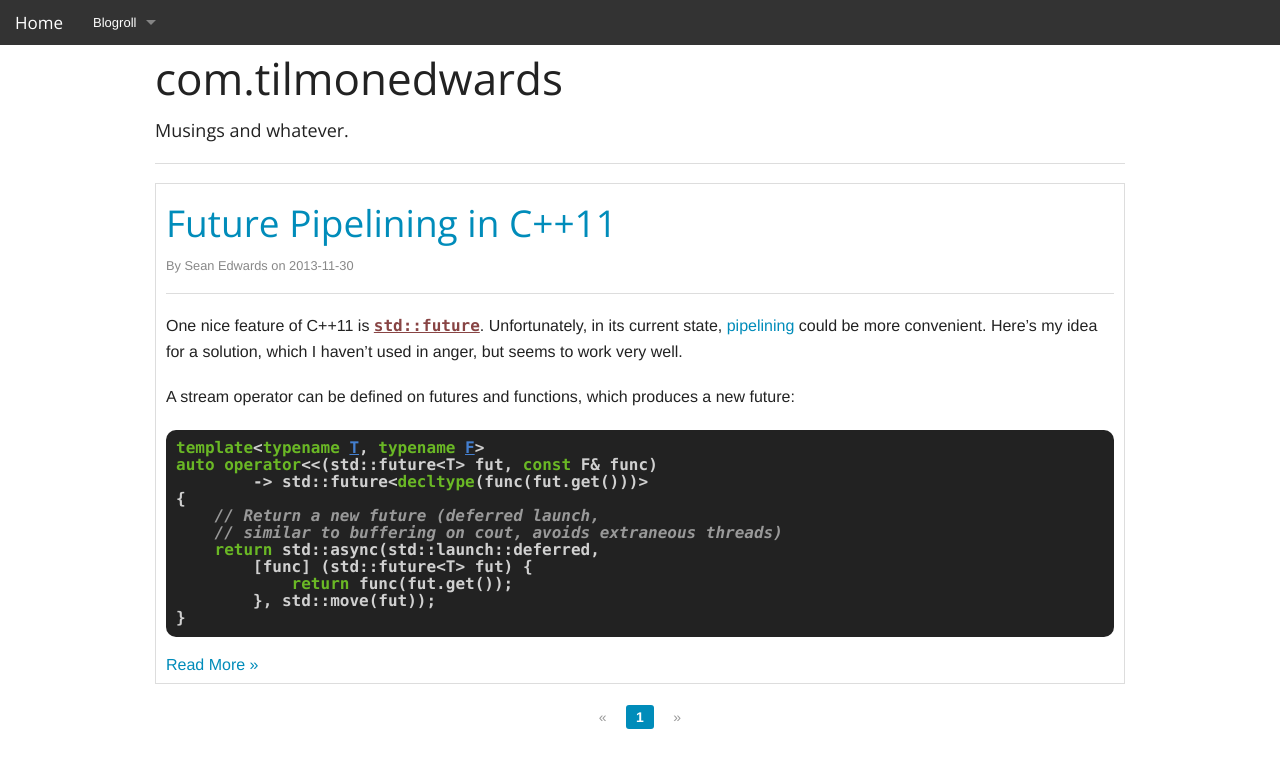
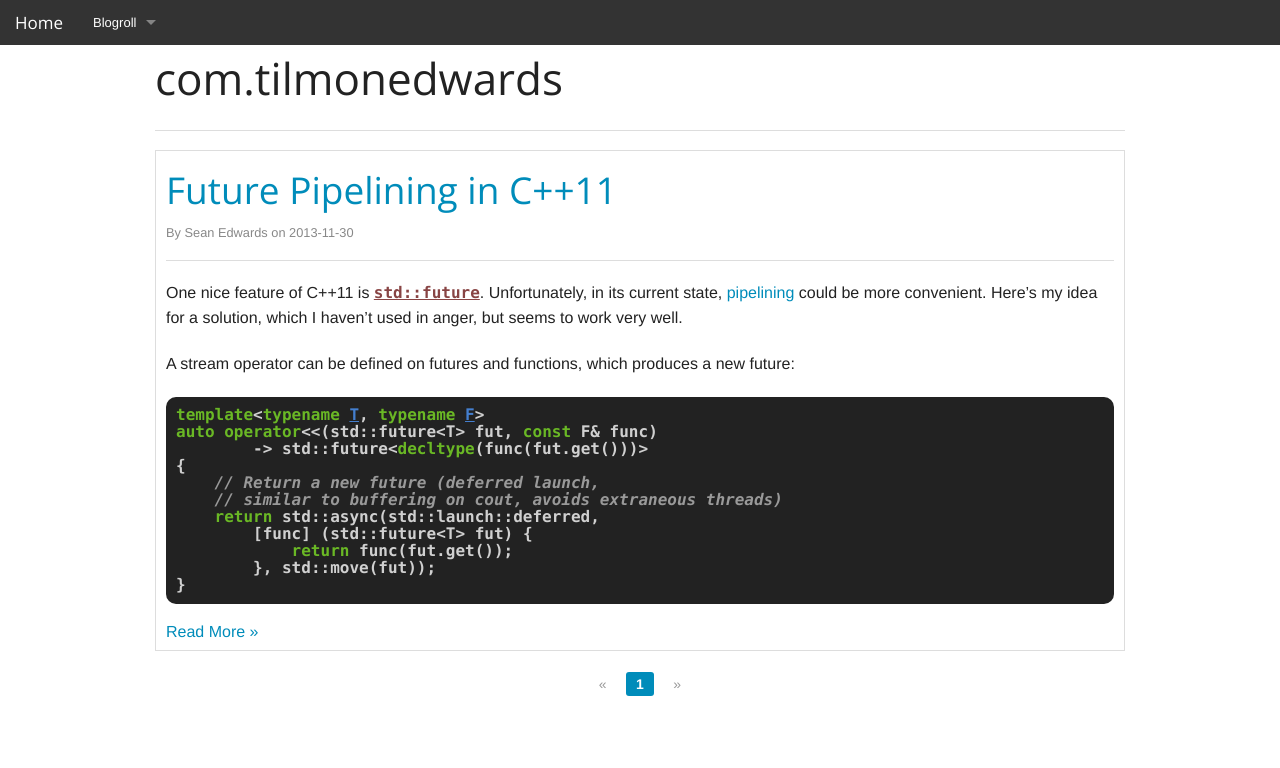
Before and after one commit to seanedwards/seanedwards.github.io, a Jekyll site: the page built from index.html, in a window 1280 px wide. Shown: the top 768 px of the page. Built offline with Jekyll 4.4.1, drawn with Linux system fonts in a browser that asks for light colours; the list of posts is cut into pages by our own code; comment, search, counter and statistics services are not loaded.

Commit message:
Changed the site tagline. Todo: Come up with a better site tagline.

```diff
--- a/_config.yml
+++ b/_config.yml
@@ -4,5 +4,5 @@ pygments: true
 markdown: kramdown
 
 name: com.tilmonedwards._
-description: Musings and whatever.
+description:
 url: http://tilmonedwards.com
```
